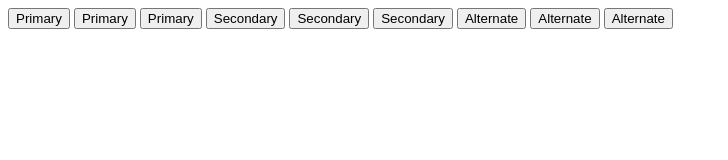
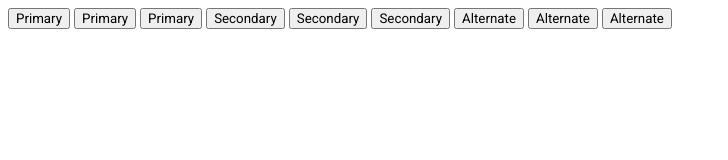
Before and after one commit to js-tasks-ru/htmlcss-20241107_saganjules, a website: page components/button/index.html in a window 1280 px wide. Shown: the full height of the page, 0-728 px from the left. Drawn offline with Linux system fonts and the light colour scheme; files that its build step writes are made by us from their sources; files whose address does not match are found by name.

Commit message:
change font

```diff
--- a/components/button/button.css
+++ b/components/button/button.css
@@ -0,0 +1,3 @@
+.button {
+    font-family: Roboto, sans-serif;
+}
--- a/components/button/index.html
+++ b/components/button/index.html
@@ -5,6 +5,7 @@
     <meta name="viewport" content="width=device-width, initial-scale=1.0">
 
     <link rel="stylesheet" href="./assets/css/main.css">
+    <link rel="stylesheet" href="./button.css">
 
     <title>Button</title>
 </head>
```
